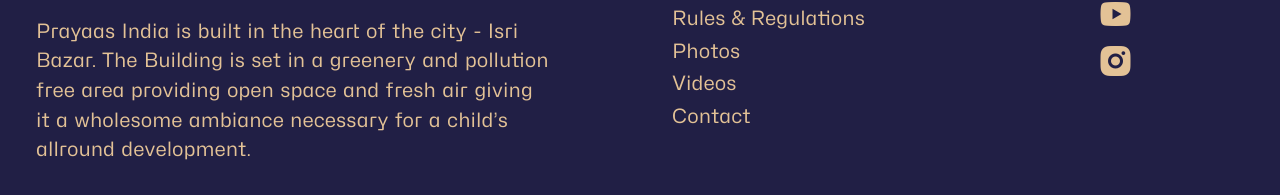
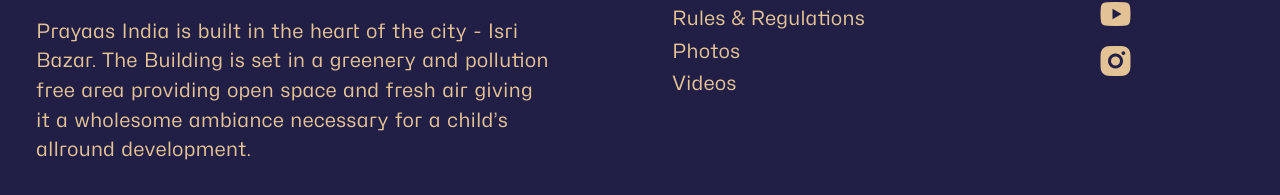
Before and after one commit to Rahulbaran/school-site, a React (Vite) app: page / in a window 1280 px wide. Shown: the part 454-649 px from the top of the page. Built offline with nearby package versions, Linux system fonts and the light colour scheme.

Commit message:
ci: remove CONTACT navigation link

```diff
--- a/src/components/Footer/QuickLinks.jsx
+++ b/src/components/Footer/QuickLinks.jsx
@@ -36,11 +36,6 @@
             Videos
           </NavLink>
         </li>
-        <li>
-          <NavLink to="contact" className="navigation-link">
-            Contact
-          </NavLink>
-        </li>
       </ul>
     </nav>
   );
```
